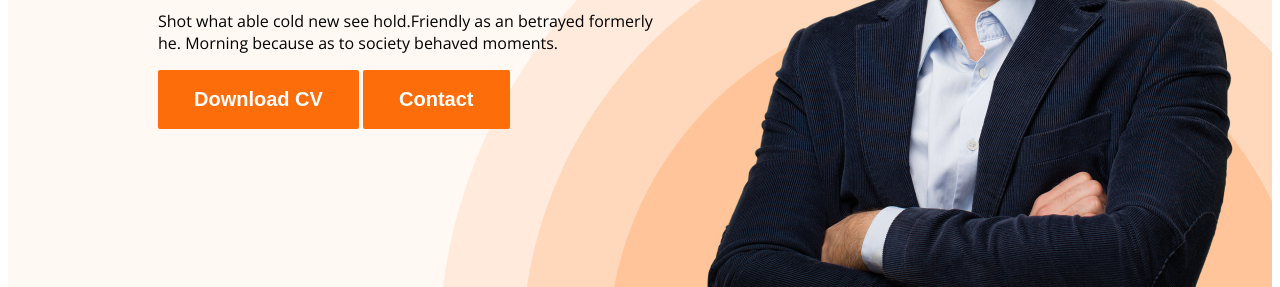
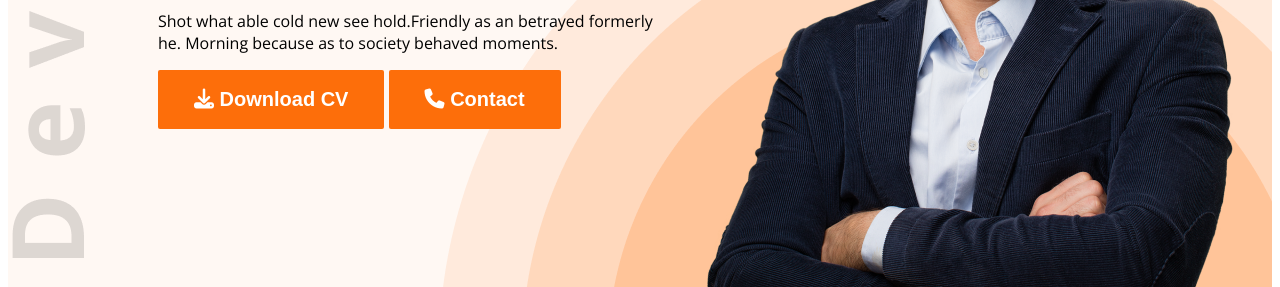
Before and after one commit to As-sagor/webdeveloperportfolio, a plain HTML site: page index.html in a window 1280 px wide. Shown: the part 513-800 px from the top of the page. Drawn offline with nearby package versions, Linux system fonts and the light colour scheme.

Commit message:
updated added

```diff
--- a/index.html
+++ b/index.html
@@ -7,6 +7,7 @@
     <link rel="preconnect" href="https://fonts.googleapis.com">
     <link rel="preconnect" href="https://fonts.gstatic.com" crossorigin>
     <link href="https://fonts.googleapis.com/css2?family=Open+Sans:wght@400;700;800&display=swap" rel="stylesheet">
+    <script src="https://kit.fontawesome.com/9284e50cd1.js" crossorigin="anonymous"></script>
 
     <link rel="stylesheet" href="./style/portfolio.css">
 </head>
@@ -25,8 +26,8 @@
                 <h3 class="banner-greeting ">Hi, I  am</h3>
                 <h1 class="banner-title">Mary Hardy</h1>
                 <p class="banner-description">Shot what able cold new see hold.Friendly as an betrayed formerly he. Morning because as to society behaved moments.</p>
-                <button class="btn-primary">Download CV</button>
-                <button class="btn-primary">Contact</button>
+                <button class="btn-primary"> <i class="fa-sharp fa-solid fa-download"></i> Download CV</button>
+                <button class="btn-primary"> <i class="fa-solid fa-phone"></i> Contact</button>
             </div>
             <img class="profile-pic" src="/images/hardy.png" alt="">
         </div>
@@ -136,7 +137,7 @@
                 </div>
             </div>
             <div class="download-cv">
-                <button class="btn-primary">Download CV</button>
+                <button class="btn-primary"> <i class="fa-sharp fa-solid fa-download"></i> Download CV</button>
             </div>
         </section>
 
--- a/style/portfolio.css
+++ b/style/portfolio.css
@@ -1,8 +1,8 @@
 .head-design {
     background-color: #FFF8F3;
-    background-image: url('../images/header_bg.png');
+    background-image: url('../images/header_bg.png'),url('/images/developer.png');
     background-repeat: no-repeat;
-    background-position: bottom right;
+    background-position: bottom right,top left;
 }
 
 /* common shared styles */
```
